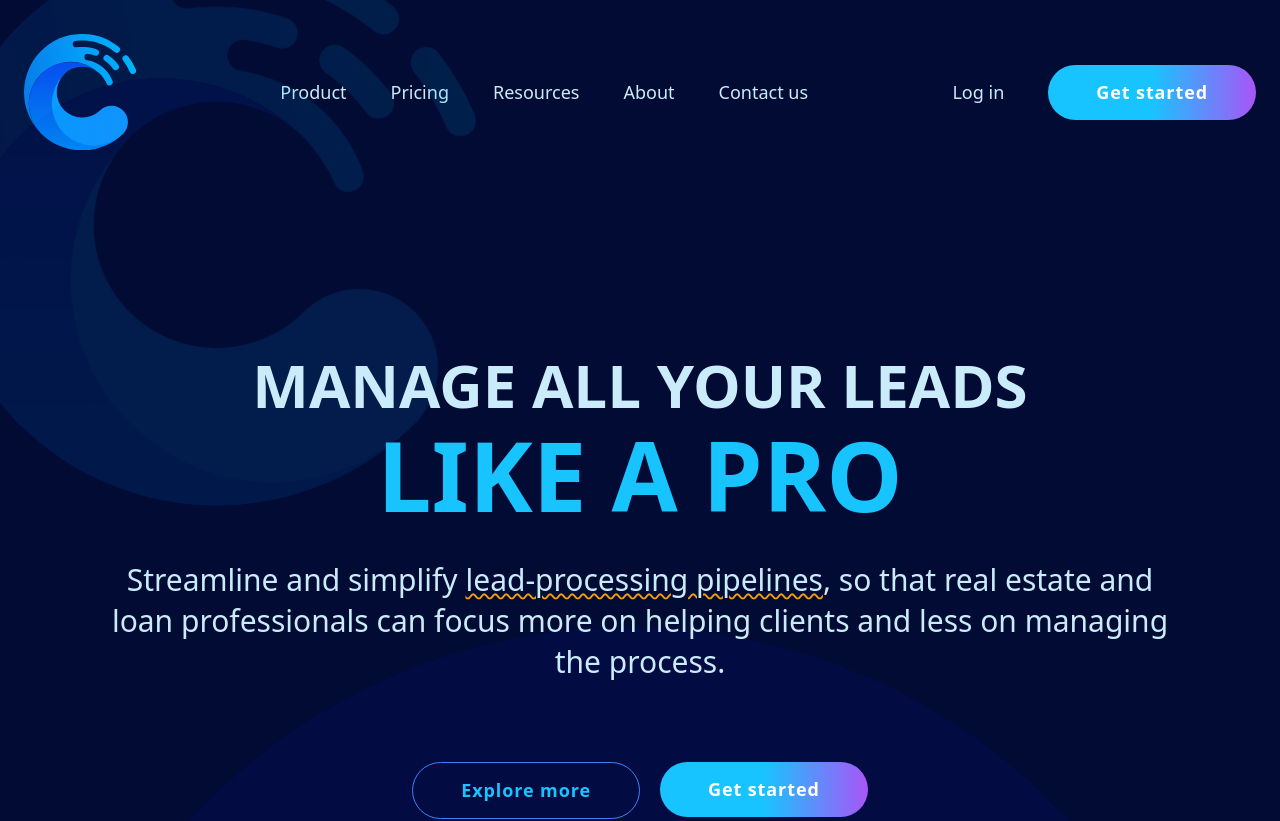
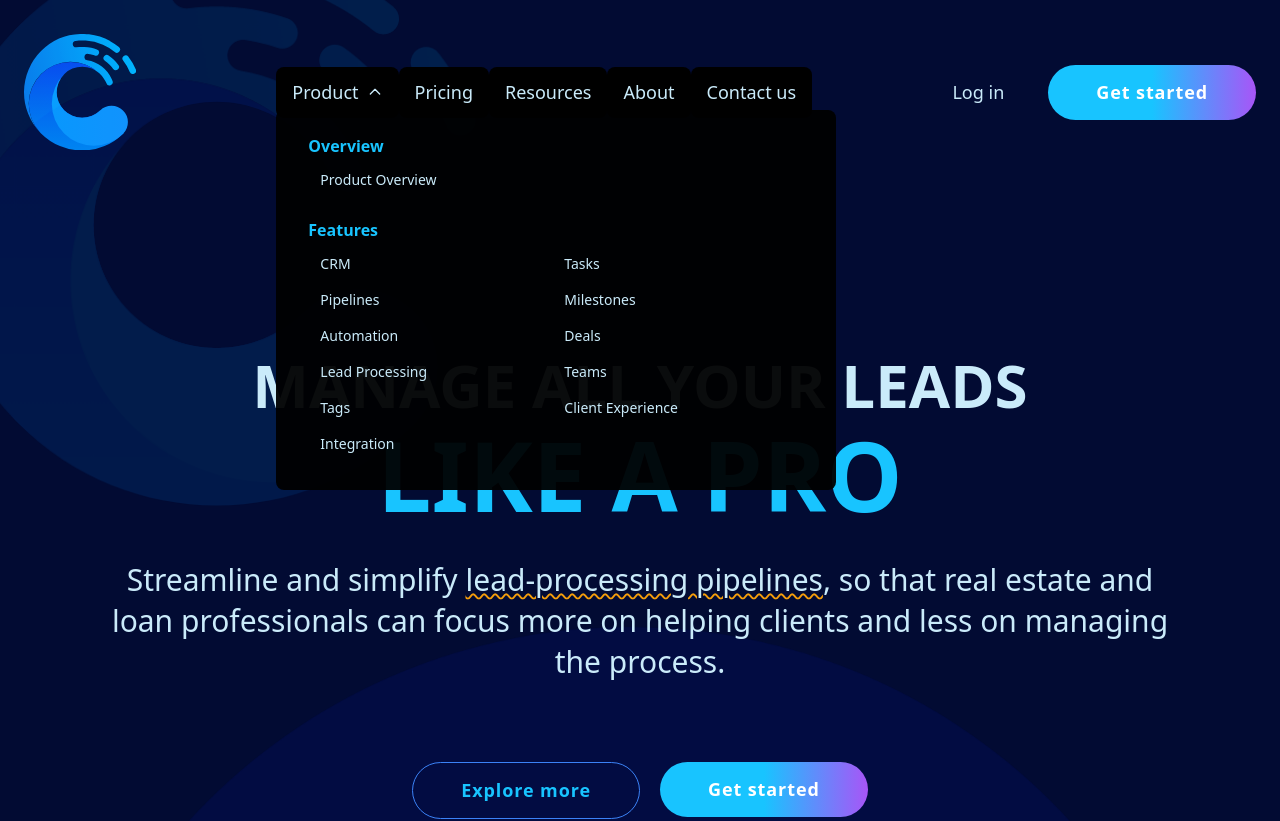
Before and after one commit to Meid-KH/conduitcrm, a Next.js app: page / in a window 1280 px wide. Shown: the top 821 px of the page. Built offline with nearby package versions, Linux system fonts and the light colour scheme.

Commit message:
- Header Megamenu.

```diff
--- a/components/Header.tsx
+++ b/components/Header.tsx
@@ -5,6 +5,9 @@ import Logo from "components/Logo";
 import Button from "components/Button";
 import LogoShadow from "assets/img/logo-shadow.png";
 import Link from "next/link";
+import Icon from "utils/Icon";
+
+// const MenuItems = ["Product", "Pricing", "Resources", "About", "Contact us"];
 
 const Header = () => {
 	return (
@@ -16,27 +19,9 @@ const Header = () => {
 				<div className="w-28">
 					<Logo />
 				</div>
-				<nav className="flex items-center gap-11">
-					<Link href="/">
-						<a className="text-[18px] hover:text-white">Product</a>
-					</Link>
-					<Link href="/">
-						<a className="text-[18px] hover:text-white">Pricing</a>
-					</Link>
-					<Link href="/">
-						<a className="text-[18px] hover:text-white">
-							Resources
-						</a>
-					</Link>
-					<Link href="/">
-						<a className="text-[18px] hover:text-white">About</a>
-					</Link>
-					<Link href="/">
-						<a className="text-[18px] hover:text-white">
-							Contact us
-						</a>
-					</Link>
-				</nav>
+
+				<MainMenu />
+
 				<nav className="flex items-center gap-11">
 					<Link href="/">
 						<a className="text-[18px] hover:text-white">Log in</a>
@@ -52,4 +37,194 @@ const Header = () => {
 	);
 };
 
+const MainMenu = () => {
+	const menuContainer = React.useRef<HTMLUListElement>(null);
+	const [parentWidth, setParentWidth] = React.useState(0);
+
+	React.useEffect(() => {
+		// console.log("menu width : " + menuContainer.current!.offsetWidth);
+		if (typeof menuContainer.current != null) {
+			setParentWidth(menuContainer.current!.offsetWidth);
+		}
+	}, []);
+
+	// console.log("waaa " + parentWidth);
+
+	return (
+		<ul className="flex items-center gap-2__" ref={menuContainer}>
+			<MenuItem
+				title="Product"
+				url="/"
+				ancestors={
+					<div className="space-y-4">
+						<div>
+							<span className="block font-semibold text-primary-500">
+								Overview
+							</span>
+							<ul className="grid grid-cols-2 py-3 px-3 text-sm space-y-3">
+								<li className="col-span-2">
+									<a
+										href="/"
+										className="underline-offset-2 hover:text-white hover:underline"
+									>
+										Product Overview
+									</a>
+								</li>
+							</ul>
+						</div>
+
+						<div>
+							<span className="block font-semibold text-primary-500">
+								Features
+							</span>
+							<ul className="grid grid-cols-2 gap-4 py-3 px-3 text-sm">
+								<li>
+									<a
+										href="/"
+										className="underline-offset-2 hover:text-white hover:underline"
+									>
+										CRM
+									</a>
+								</li>
+								<li>
+									<a
+										href="/"
+										className="underline-offset-2 hover:text-white hover:underline"
+									>
+										Tasks
+									</a>
+								</li>
+								<li>
+									<a
+										href="/"
+										className="underline-offset-2 hover:text-white hover:underline"
+									>
+										Pipelines
+									</a>
+								</li>
+								<li>
+									<a
+										href="/"
+										className="underline-offset-2 hover:text-white hover:underline"
+									>
+										Milestones
+									</a>
+								</li>
+								<li>
+									<a
+										href="/"
+										className="underline-offset-2 hover:text-white hover:underline"
+									>
+										Automation
+									</a>
+								</li>
+								<li>
+									<a
+										href="/"
+										className="underline-offset-2 hover:text-white hover:underline"
+									>
+										Deals
+									</a>
+								</li>
+								<li>
+									<a
+										href="/"
+										className="underline-offset-2 hover:text-white hover:underline"
+									>
+										Lead Processing
+									</a>
+								</li>
+								<li>
+									<a
+										href="/"
+										className="underline-offset-2 hover:text-white hover:underline"
+									>
+										Teams
+									</a>
+								</li>
+								<li>
+									<a
+										href="/"
+										className="underline-offset-2 hover:text-white hover:underline"
+									>
+										Tags
+									</a>
+								</li>
+								<li>
+									<a
+										href="/"
+										className="underline-offset-2 hover:text-white hover:underline"
+									>
+										Client Experience
+									</a>
+								</li>
+								<li>
+									<a
+										href="/"
+										className="underline-offset-2 hover:text-white hover:underline"
+									>
+										Integration
+									</a>
+								</li>
+							</ul>
+						</div>
+					</div>
+				}
+				parentWidth={parentWidth}
+			/>
+			<MenuItem title="Pricing" url="/" />
+			<MenuItem title="Resources" url="/" />
+			<MenuItem title="About" url="/" />
+			<MenuItem title="Contact us" url="/" />
+		</ul>
+	);
+};
+
+type MenuItemProps = {
+	title: string;
+	url: string;
+	ancestors?: React.ReactNode;
+	parentWidth?: number;
+};
+
+const MenuItem = ({ title, url, ancestors, parentWidth }: MenuItemProps) => {
+	const [open, setOpen] = React.useState(true);
+
+	return (
+		<li
+			className="relative"
+			onMouseEnter={() => setOpen(true)}
+			onMouseLeave={() => setOpen(false)}
+		>
+			<Link href={url}>
+				<a
+					className={`flex items-center gap-2 py-3 px-4 rounded-lg text-[18px] ${
+						open && "bg-black"
+					} hover:text-white`}
+				>
+					{title}
+					{ancestors && (
+						<span
+							className={`transition-all  ${
+								open ? "w-4 opacity-100" : "w-0 opacity-0"
+							}`}
+						>
+							<Icon name="arrow" />
+						</span>
+					)}
+				</a>
+			</Link>
+			{ancestors && (
+				<div
+					className={`absolute z-20 left-0 top-full -translate-y-2 w-max min-w-[560px] bg-black/95 rounded-lg py-6 px-8 ${
+						!open && "hidden"
+					}`}
+				>
+					{ancestors}
+				</div>
+			)}
+		</li>
+	);
+};
+
 export default Header;
--- /dev/null
+++ b/utils/Icon.js
@@ -0,0 +1,28 @@
+import React from "react";
+
+const Icons = {
+	arrow: () => (
+		<svg
+			xmlns="http://www.w3.org/2000/svg"
+			fill="none"
+			viewBox="0 0 24 24"
+			stroke="currentColor"
+		>
+			<path
+				strokeLinecap="round"
+				strokeLinejoin="round"
+				strokeWidth={2}
+				d="M5 15l7-7 7 7"
+			/>
+		</svg>
+	),
+	plus: () => <i className="bg-red-400">plus</i>,
+	default: () => <i className="bg-red-400">icon</i>,
+};
+
+const Icon = ({ name }) => {
+	const IconElem = Icons[name] || Icon.default;
+	return <IconElem />;
+};
+
+export default Icon;
```
Also changed, not shown: assets/svg/arrow.svg (added).
